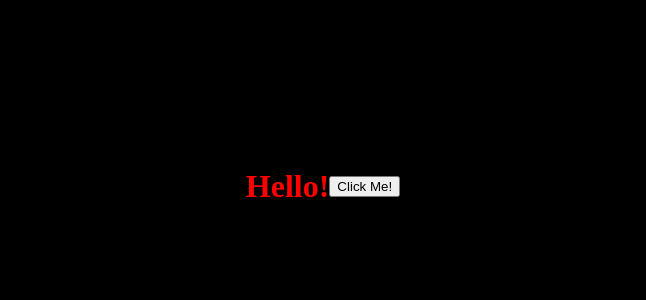
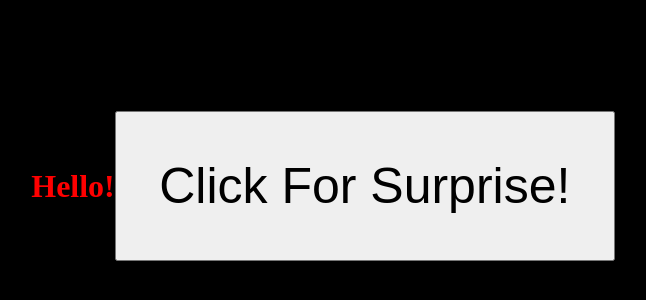
Before and after one commit to Zardd99/Zardd99.github.io, a plain HTML site: page index.html in a window 1280 px wide. Shown: the part 222-522 px from the top of the page, without its empty margins (317-963 px from the left). Drawn offline with Linux system fonts and the light colour scheme.

Commit message:
Update index.html

```diff
--- a/index.html
+++ b/index.html
@@ -11,13 +11,20 @@
             height: 100vh;
             text-align: center;
         }
+        .surprise-button {
+            width: 500px;
+            height: 150px;
+            font-size: 50px;
+        }
     </style>
 </head>
 <body>
     <div class="center-screen">
     <h1>Hello!</h1>
-
-    <button onClick="alertButton()">Click Me!</button>
+    <br>
+    <br>
+    <button
+     class = "surprise-button" onClick="alertButton()">Click For Surprise!</button>
     </div>
 </body>
 
```
